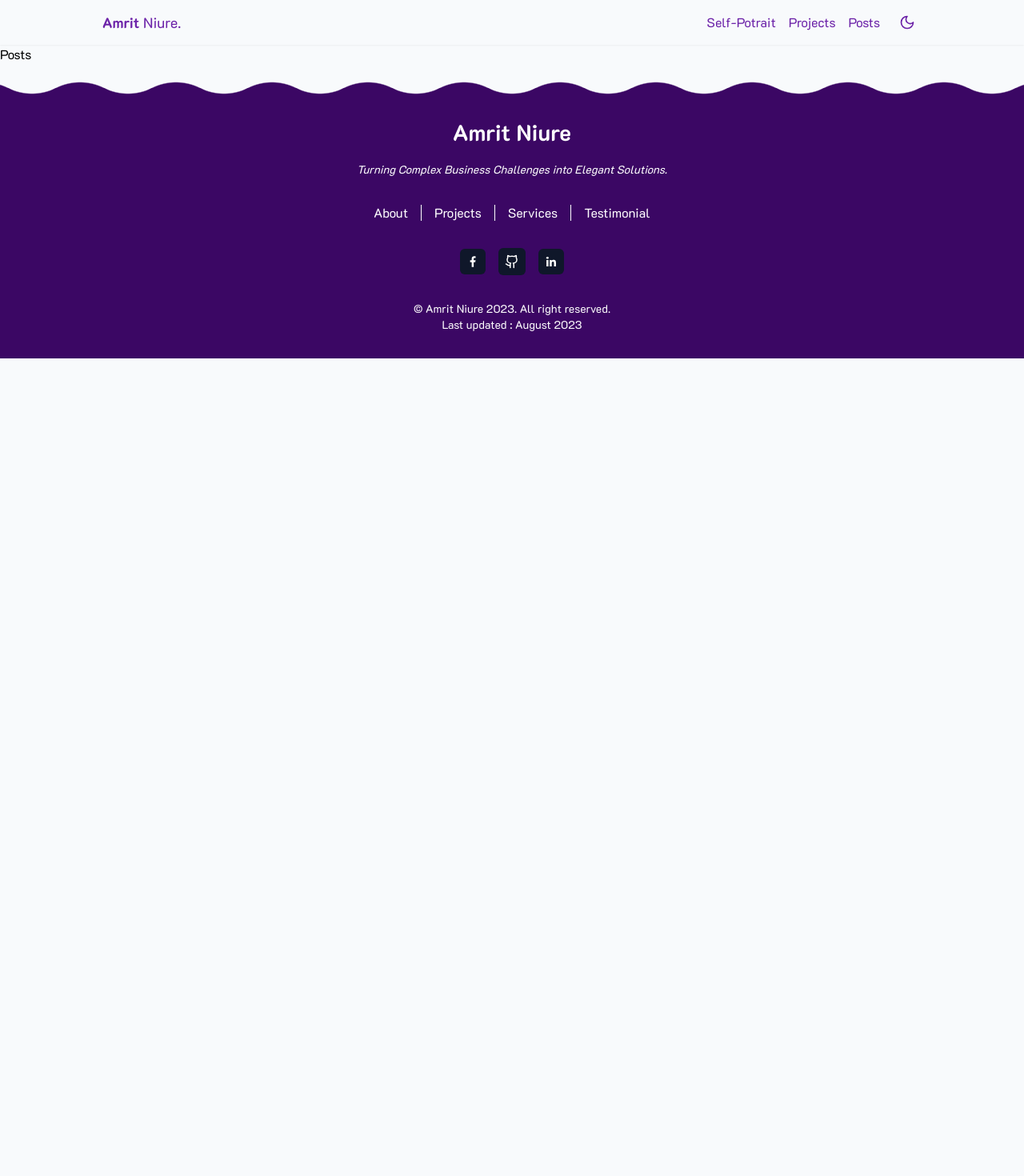
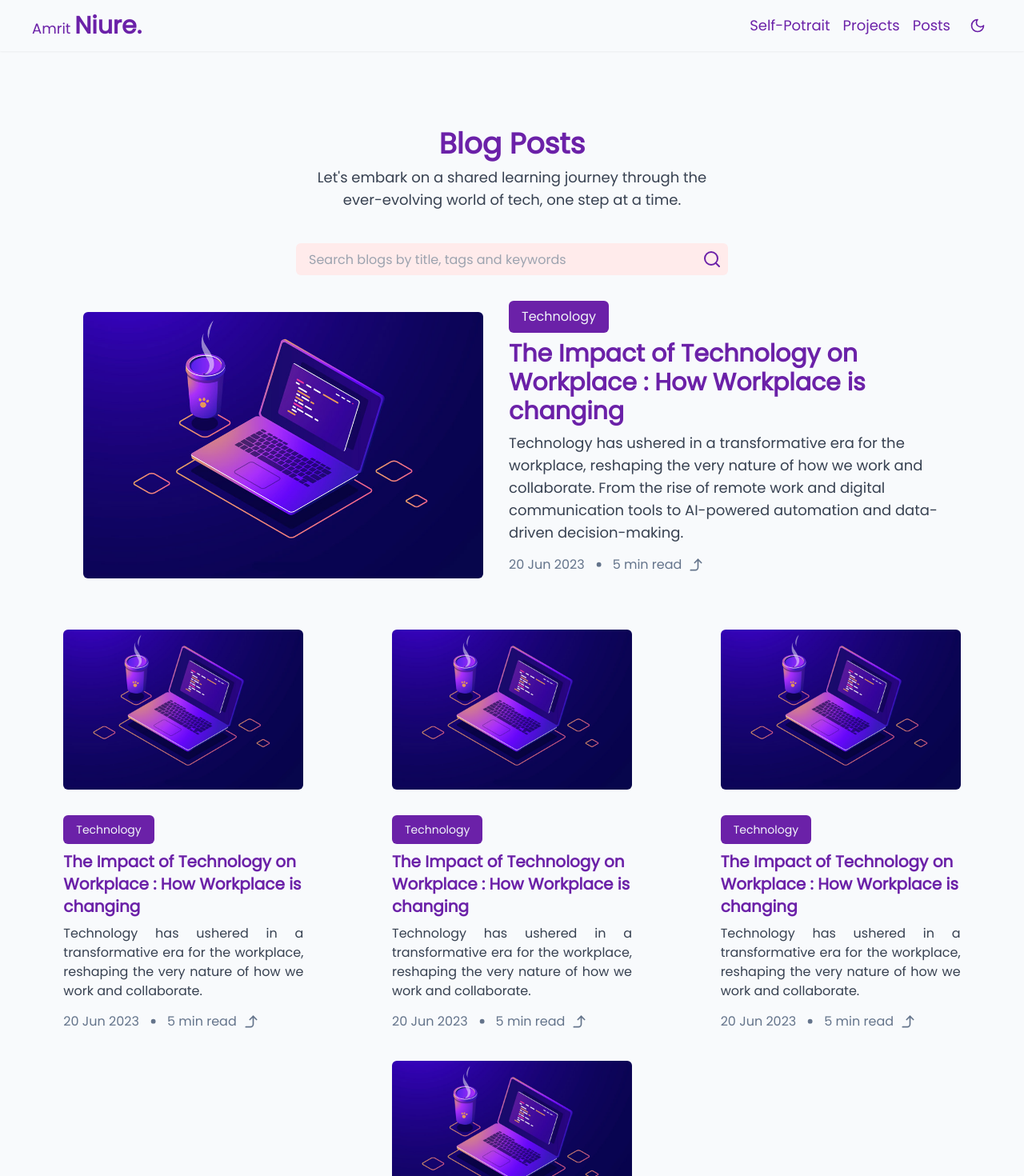
Before and after one commit to amrit-niure/Niure, a Next.js app: page /posts in a window 1280 px wide. Shown: the top 1470 px of the page at 80% size. Before the commit the page ends 800 px from the top, so only its background shows below. Built offline with nearby package versions, Linux system fonts and the light colour scheme.

Commit message:
basics..

```diff
--- a/src/app/globals.css
+++ b/src/app/globals.css
@@ -15,7 +15,7 @@ html {
   transition-duration: 200ms;
 }
 .container {
-  max-width: 1024px;
+  max-width: 1200px;
   margin-left: 1rem;
   margin-right: 1rem;
 }
--- a/src/app/layout.tsx
+++ b/src/app/layout.tsx
@@ -4,6 +4,7 @@ import type { Metadata } from 'next'
 import Footer from '@/components/Footer'
 import Providers from '@/app/providers'
 import {Poppins,K2D,Space_Grotesk} from 'next/font/google'
+import ModeIcon from '@/components/ModeIcon'
 interface LandingProps {}
 const k2d = K2D({subsets: ['latin'], weight: ['400','500','600','700','800']})
 const poppins = Poppins({subsets: ["latin"], weight: '400'})
@@ -21,7 +22,7 @@ export default function RootLayout({
 }) {
   return (
     <html lang="en" className='light' style={{colorScheme : 'light'}} >
-      <body className={`${k2d.className} bg-slate-50 dark:bg-dark-background`}>
+      <body className={`${poppins.className} bg-slate-50 dark:bg-dark-background`}>
         <Providers>
         <Navbar />
         <div className='bg-slate-50 dark:bg-dark-background  transition-all ease-in-out duration-200 '>
@@ -32,6 +33,9 @@ export default function RootLayout({
 
         <Footer />
         </div>
+        <div className="fixed md:hidden top-[90vh] right-2 z-50">
+        <ModeIcon />
+        </div>
         </Providers>
       </body>
     </html>
--- a/src/app/posts/page.tsx
+++ b/src/app/posts/page.tsx
@@ -1,9 +1,211 @@
-import { FC } from 'react';
+"use client";
+import {
+  CircleDot,
+  CircleDotDashed,
+  CornerRightUp,
+  Dot,
+  Search,
+} from "lucide-react";
+import Image from "next/image";
+import { FC, useState } from "react";
 
-interface PostsProps {};
+interface PostsProps {}
 
 const Posts: FC<PostsProps> = ({}) => {
-  return <div> Posts </div>;
+  const [search, setSearch] = useState("");
+  const handleSubmit = async (event: any) => {
+    event.preventDefault();
+    setSearch("");
+  };
+  return (
+    <div className="flexbox flex-col">
+      <div className="flex flex-col container">
+        <div className="flex flex-col  items-center justify-center py-8 gap-2 pt-24">
+          <h1 className="text-4xl text-primary dark:text-primary-light font-bold">
+            Blog Posts
+          </h1>
+          <p className="text-center text-p-text dark:text-p-text-dark text-lg">
+            Let's embark on a shared learning journey through the <br />
+            ever-evolving world of tech, one step at a time.
+          </p>
+          <form onSubmit={handleSubmit} className="flex items-center pt-8">
+            <input
+              type="text"
+              name="search"
+              value={search}
+              placeholder="Search blogs by title, tags and keywords"
+              className="px-[1rem] focus:outline-none  py-[1rem] h-[40px] rounded-l-md text-light-primary w-[70vw] max-w-[500px]  text-slate-500 bg-[#FFEBEB]"
+              onChange={(e) => setSearch(e.target.value)}
+            />
+            <button
+              type="submit"
+              className="h-[40px] w-[40px] flex items-center justify-center bg-[#FFEBEB] hover:bg-slate-100 rounded-r-md"
+            >
+              <Search className="text-primary" />
+            </button>
+          </form>
+        </div>
+        <div className="flex flex-col gap-16  ">
+          <div className="flex lg:flex-row lg:items-end gap-8 flex-col justify-center items-center px-16 ">
+            <Image
+              width={500}
+              height={400}
+              src={"/assets/coding.jpg"}
+              alt="laptop photo"
+              className="rounded-md"
+            />
+            <div className="text-primary dark:text-primary-light flex flex-col gap-2">
+              <span className="bg-primary dark:bg-light-dark-background text-primary-light px-4 py-2 rounded-md w-fit">
+                Technology
+              </span>
+              <h1 className="text-3xl font-semibold">
+                The Impact of Technology on Workplace : How Workplace is
+                changing
+              </h1>
+              <p className="text-lg text-p-text dark:text-p-text-dark">
+                Technology has ushered in a transformative era for the
+                workplace, reshaping the very nature of how we work and
+                collaborate. From the rise of remote work and digital
+                communication tools to AI-powered automation and data-driven
+                decision-making.{" "}
+              </p>
+              <div className="flex items-center text-slate-500">
+                <span>20 Jun 2023</span>
+                <Dot size={35} />
+                <span className="pr-2">5 min read</span>
+                <CornerRightUp size={20} />
+              </div>
+            </div>
+          </div>
+          <div className="flex flex-col md:flex-row gap-8 flex-wrap justify-around ">
+            <div className="flex gap-8 flex-col px-4 items-center">
+              <Image
+                width={300}
+                height={200}
+                src={"/assets/coding.jpg"}
+                alt="laptop photo"
+                className="rounded-md"
+              />
+              <div className="text-primary dark:text-primary-light flex flex-col gap-2 w-[300px]">
+                <span className="bg-primary dark:bg-light-dark-background text-primary-light px-4 py-2 rounded-md w-fit text-sm">
+                  Technology
+                </span>
+                <h1 className="text-xl font-semibold">
+                  The Impact of Technology on Workplace : How Workplace is
+                  changing
+                </h1>
+                <p className=" text-p-text dark:text-p-text-dark text-justify">
+                  Technology has ushered in a transformative era for the
+                  workplace, reshaping the very nature of how we work and
+                  collaborate.{" "}
+                </p>
+                <div className="flex items-center text-slate-500">
+                  <span>20 Jun 2023</span>
+                  <Dot size={35} />
+                  <span className="pr-2">5 min read</span>
+                  <CornerRightUp size={20} />
+                </div>
+              </div>
+            </div>
+
+            <div className="flex gap-8 flex-col px-4 items-center ">
+              <Image
+                width={300}
+                height={200}
+                src={"/assets/coding.jpg"}
+                alt="laptop photo"
+                className="rounded-md"
+              />
+              <div className="text-primary dark:text-primary-light flex flex-col gap-2 w-[300px]">
+                <span className="bg-primary dark:bg-light-dark-background text-primary-light px-4 py-2 rounded-md w-fit text-sm">
+                  Technology
+                </span>
+                <h1 className="text-xl font-semibold">
+                  The Impact of Technology on Workplace : How Workplace is
+                  changing
+                </h1>
+                <p className=" text-p-text dark:text-p-text-dark text-justify">
+                  Technology has ushered in a transformative era for the
+                  workplace, reshaping the very nature of how we work and
+                  collaborate.{" "}
+                </p>
+                <div className="flex items-center text-slate-500">
+                  <span>20 Jun 2023</span>
+                  <Dot size={35} />
+                  <span className="pr-2">5 min read</span>
+                  <CornerRightUp size={20} />
+                </div>
+              </div>
+            </div>
+
+            <div className="flex gap-8 flex-col px-4 items-center ">
+              <Image
+                width={300}
+                height={200}
+                src={"/assets/coding.jpg"}
+                alt="laptop photo"
+                className="rounded-md"
+              />
+              <div className="text-primary dark:text-primary-light flex flex-col gap-2 w-[300px]">
+                <span className="bg-primary dark:bg-light-dark-background text-primary-light px-4 py-2 rounded-md w-fit text-sm">
+                  Technology
+                </span>
+                <h1 className="text-xl font-semibold">
+                  The Impact of Technology on Workplace : How Workplace is
+                  changing
+                </h1>
+                <p className=" text-p-text dark:text-p-text-dark text-justify">
+                  Technology has ushered in a transformative era for the
+                  workplace, reshaping the very nature of how we work and
+                  collaborate.{" "}
+                </p>
+                <div className="flex items-center text-slate-500">
+                  <span>20 Jun 2023</span>
+                  <Dot size={35} />
+
+                  <span className="pr-2">5 min read</span>
+                  <CornerRightUp size={20} />
+                </div>
+              </div>
+            </div>
+            <div className="flex gap-8 flex-col px-4 items-center ">
+              <Image
+                width={300}
+                height={200}
+                src={"/assets/coding.jpg"}
+                alt="laptop photo"
+                className="rounded-md"
+              />
+              <div className="text-primary dark:text-primary-light flex flex-col gap-2 w-[300px]">
+                <span className="bg-primary dark:bg-light-dark-background text-primary-light px-4 py-2 rounded-md w-fit text-sm">
+                  Technology
+                </span>
+                <h1 className="text-xl font-semibold">
+                  The Impact of Technology on Workplace : How Workplace is
+                  changing
+                </h1>
+                <p className=" text-p-text dark:text-p-text-dark text-justify">
+                  Technology has ushered in a transformative era for the
+                  workplace, reshaping the very nature of how we work and
+                  collaborate.{" "}
+                </p>
+                <div className="flex items-center text-slate-500">
+                  <span>20 Jun 2023</span>
+                  <Dot size={35} />
+
+                  <span className="pr-2">5 min read</span>
+                  <CornerRightUp size={20} />
+                </div>
+              </div>
+            </div>
+
+
+
+          </div>
+        </div>
+      </div>
+    </div>
+  );
 };
 
 export default Posts;
--- a/src/components/Navbar.tsx
+++ b/src/components/Navbar.tsx
@@ -14,14 +14,14 @@ const Navbar: FC<NavbarProps> = ({}) => {
     <header className="sticky top-0 left-0 flexbox bg-light-background dark:bg-dark-background shadow-sm transition-all ease-in-out duration-200 z-10">
       <nav className="container h-header flex items-center text-primary w-full ">
         <Link href={"/"} className=" mr-auto dark:text-primary-light text-lg">
-        <b>Amrit</b>  Niure.
+  Amrit      <b className="text-3xl">Niure.</b>
         </Link>
         {/* Desktop Nav */}
-        <div className="hidden md:flex items-center gap-4 dark:text-primary-light">
-          <Link href={"/about"} className=" hover:opacity-80">
+        <div className="hidden md:flex items-center gap-4 dark:text-primary-light text-lg">
+          <Link href={"/"} className=" hover:opacity-80">
             Self-Potrait
           </Link>
-          <Link href={"/projects"} className=" hover:opacity-80">
+          <Link href={"#projects"} className=" hover:opacity-80">
             Projects
           </Link>
           <Link href={"/posts"} className=" hover:opacity-80">
--- a/tailwind.config.ts
+++ b/tailwind.config.ts
@@ -13,20 +13,24 @@ const config: Config = {
         'primary' : '#6b21a8',  //purple-800
         'primary-light' : '#f1f5f9',  //purple-100
         'secondary' : '#c084fc', //purple-400
-        'primary-dark' : '#0f172a', // slate-900
+        'primary-dark' : '#020617', // slate-900
         'light-gray': '#14b8a6', //teal-500
         'light-background' :'#f8fafc', // slate-50
-        'dark-background' :' #0f172a' , //slate-900
+        'dark-background' :'#020617' , //slate-950
         'darker' :'#020617' ,  //slate-950
         'footer': '#3b0764', //purple-950
         'footer-dark': '#4a044e', //dark purple
         'shadow-dark': '#475569',
+        'light-dark-background' : '#0f172a' ,//slate-900
+        'p-text' : '#374151', //gray-500
+        'p-text-dark' : '#cbd5e1' //slate-300
       },
       fontFamily: {
         'poppins': ['Poppins', 'sans-serif'],
       },
       fontSize: {
-        'biggest': '1.75rem',
+        'biggest': '2.25rem',
+        'bigger': '1.875rem',
         'h1': '1.5rem',
         'h2': '1.25rem',
         'h3': '1rem',
@@ -41,7 +45,7 @@ const config: Config = {
         'semibold': '600',
       },
       height : {
-        'header' : '3.5rem'
+        'header' : '4rem'
       }
     },
   },
```
Also changed, not shown: src/components/Contact.tsx (+74 -36 lines), src/components/Landing.tsx (+5 -5 lines), src/components/Projects.tsx (+5 -8 lines), src/components/Services.tsx (+11 -11 lines), src/components/Sidebar.tsx (+5 -5 lines), public/assets/coding.jpg (added).
